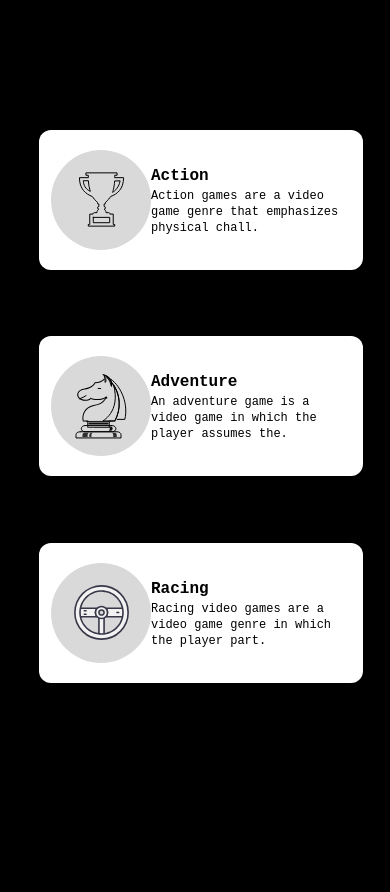
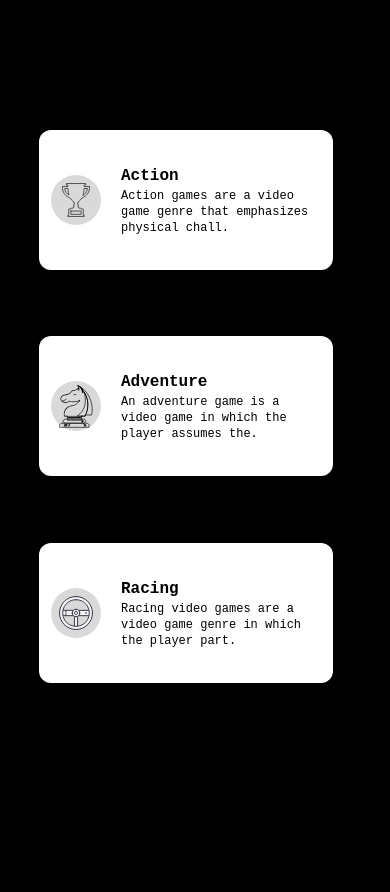
Before and after one commit to yassinkr/Blaster, a Next.js app: page / in a window 390 px wide. Shown: the part 1020-1912 px from the top of the page. Built offline with nearby package versions, Linux system fonts and the light colour scheme.

Commit message:
responsive landing page 2

```diff
--- a/components/Contact.tsx
+++ b/components/Contact.tsx
@@ -5,7 +5,7 @@ import Logo from './Logo'
 const Contact = () => {
   return (
     <section className='w-full h-screen bg-black flex justify-center items-center' id='Contact'>
-        <div className='w-[70%] h-[90%] md:h-[50%]  rounded-xl flex flex-col md:flex-row justify-around items-center'>
+        <div className='w-[80%] h-[90%] md:h-[50%]  rounded-xl flex flex-col md:flex-row justify-around items-center'>
          <div className=' flex flex-col justify-center items-start h-fit gap-5 w-full'>
             <Logo/>
             <div className='flex flex-col justify-start w-full md:w-1/3 h-fit text-white font-mono '>
--- a/components/Games.tsx
+++ b/components/Games.tsx
@@ -27,7 +27,7 @@ const Games = () => {
       <div className='w-[80%] h-[90%] grid-parent'>
 
       {mockdata.map((category,index)=>
-     <div className={`w-full relative `}  key={index}>
+     <div className={`w-full md:relative `}  key={index}>
      <Category category={category} index={index}/>
     </div>)}
 
--- a/components/category.tsx
+++ b/components/category.tsx
@@ -11,10 +11,10 @@ const category = ({category ,index}:{category :Category , index : number}) => {
 
 
   return (
-    <div className={`flex justify-center items-center md:gap-10 w-full md:w-[350px] h-[140px] px-3 py-5 rounded-xl bg-white ${animate} ${index % 2 === 0 ? "md:left-10": "md:right-10" }`}>
+    <div className={`flex justify-center items-center gap-5 md:gap-10 w-fit md:w-[350px] h-[140px] px-3 py-5 rounded-xl bg-white ${animate} ${index % 2 === 0 ? "md:left-10": "md:right-10" }`}>
 
 
-        <div className='rounded-full bg-gray w-[100px] h-[100px] flex justify-center items-center p-2'>
+        <div className='rounded-full bg-gray w-[50px] h-[50px] md:w-[100px] md:h-[100px] flex justify-center items-center p-2'>
             <img src={category.icon} alt={category.title}/>
         </div>
         <div className='flex flex-col justify-center items-start w-[200px] text-black font-mono' >
```
